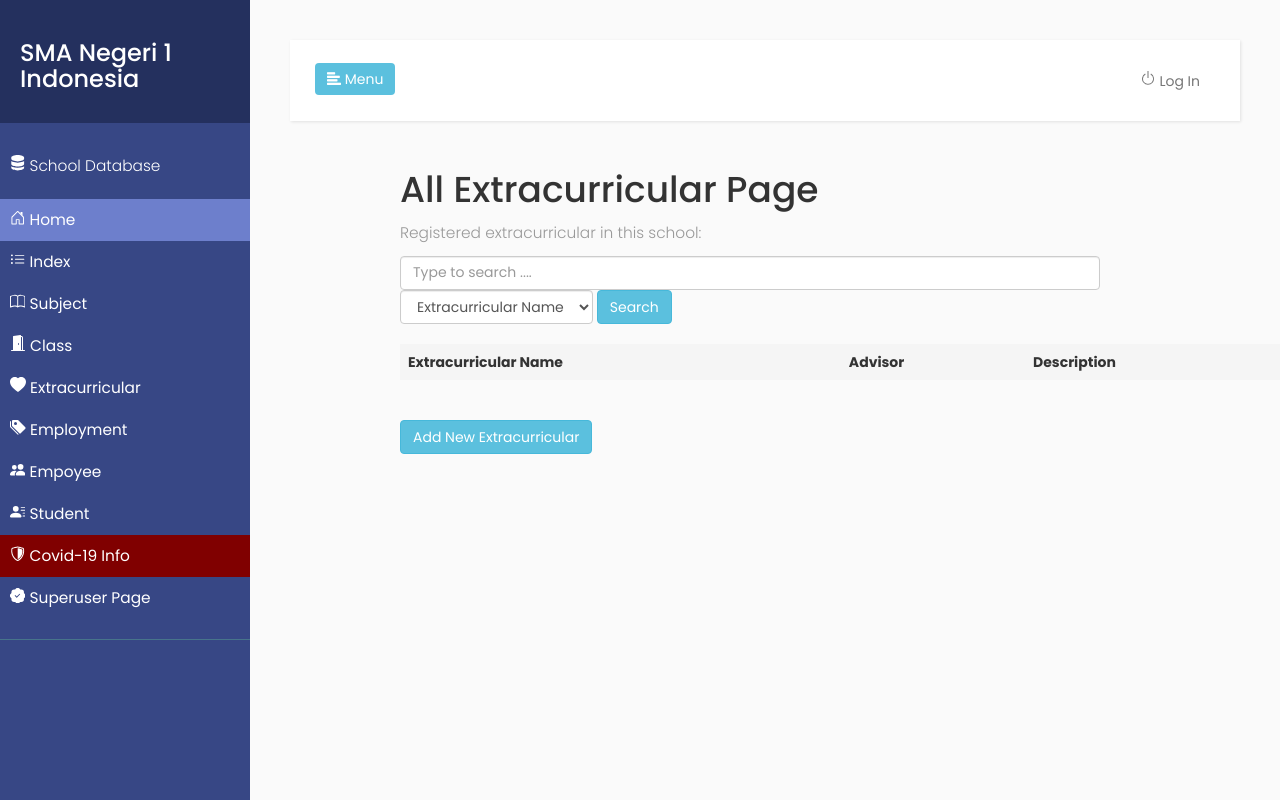
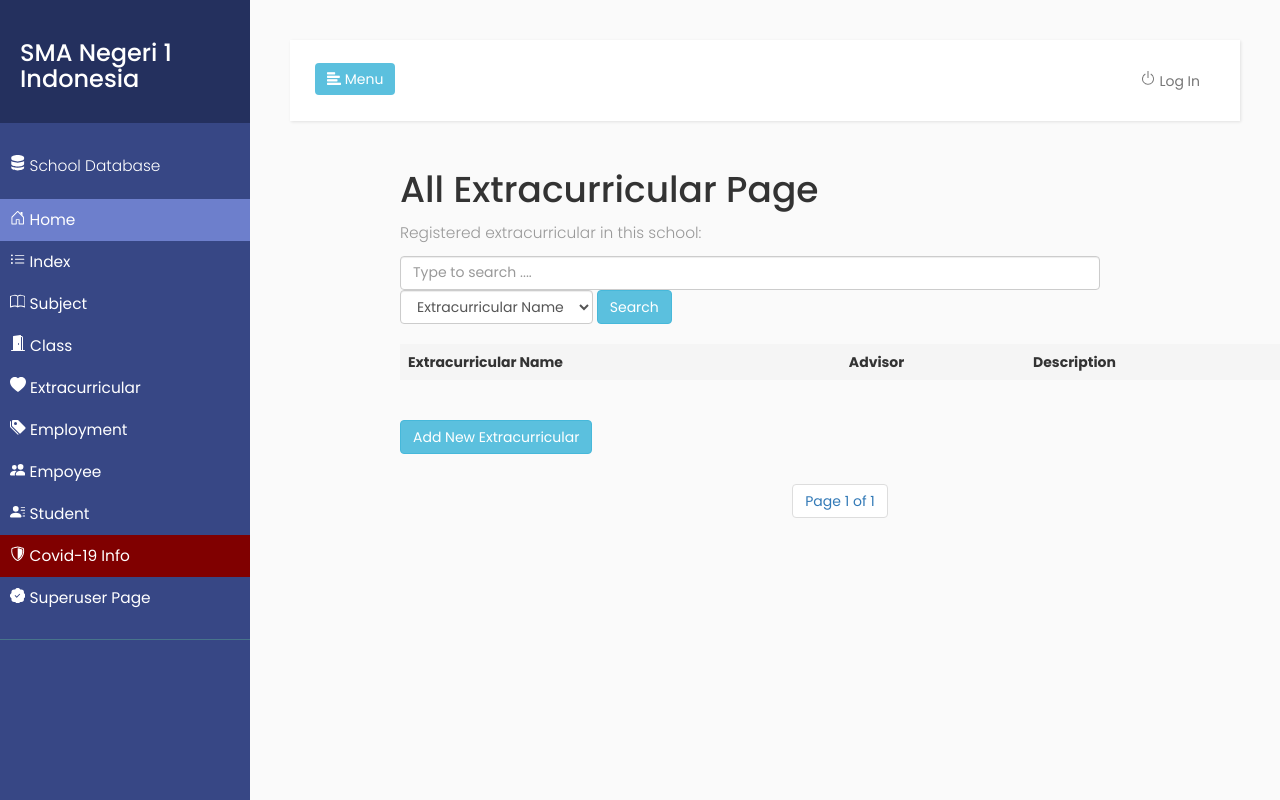
Before and after one commit to panjiarlins/sswp-final-project, a Django app: page /app/extracurricular/ in a window 1280 px wide. Run offline with Django 3.2, Linux system fonts and the light colour scheme; data that the repository does not hold is empty; some libraries are stand-ins or nearby versions.

Commit message:
Adding paginator for extracurricular

```diff
--- a/school/app/controller/extracurricular_controller.py
+++ b/school/app/controller/extracurricular_controller.py
@@ -5,6 +5,7 @@ from django.forms.models import model_to_dict
 from django.contrib.auth.decorators import login_required
 from app.models import Extracurricular
 from app.forms import ExtracurricularForm
+from django.core.paginator import Paginator
 
 def extracurricular_list(request):
     if request.method == 'POST':
@@ -17,8 +18,13 @@ def extracurricular_list(request):
             extracurriculars = Extracurricular.objects.filter(extracurricular_description__contains=name).order_by('extracurricular_name')
     else:
         extracurriculars = Extracurricular.objects.all().order_by('extracurricular_name')
+
+    paginator = Paginator(extracurriculars, 5)
+    page_number = request.GET.get('page')
+    page_obj = paginator.get_page(page_number)
+
     context = {
-        'extracurricular_list' : extracurriculars,
+        'extracurricular_list' : page_obj,
     }
     return render(request, 'appTemp/extracurricular/extracurricular_list.html', context)
 
--- a/school/templates/appTemp/extracurricular/extracurricular_list.html
+++ b/school/templates/appTemp/extracurricular/extracurricular_list.html
@@ -39,4 +39,25 @@
     <p>
         <a href="{% url 'extracurricular_add' %}" class="btn btn-info">Add New Extracurricular</a>
     </p>
+    <center>
+        <nav aria-label="Page navigation example">
+            <ul class="pagination">
+                {% if extracurricular_list.has_previous %}
+                    <li><a href="?page=1" class="page-link">&laquo; First</a></li>
+                    <li><a href="?page={{ extracurricular_list.previous_page_number }}" class="page-link">Previous</a></li>
+                {% endif %}
+
+                <li>
+                    <span class="current page-item">
+                        Page {{ extracurricular_list.number }} of {{ extracurricular_list.paginator.num_pages }}
+                    </span>
+                </li>
+
+                {% if extracurricular_list.has_next %}
+                    <li><a href="?page={{ extracurricular_list.next_page_number }}" class="page-link">Next</a></li>
+                    <li><a href="?page={{ extracurricular_list.paginator.num_pages }}" class="page-link">Last &raquo;</a></li>
+                {% endif %}
+            </ul>
+        </nav>
+    </center>
 {% endblock %}
```
